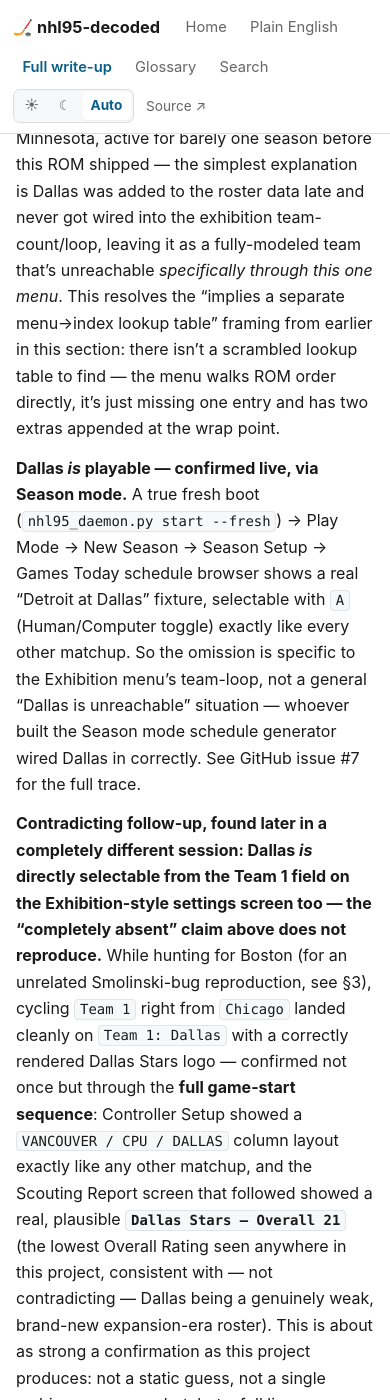
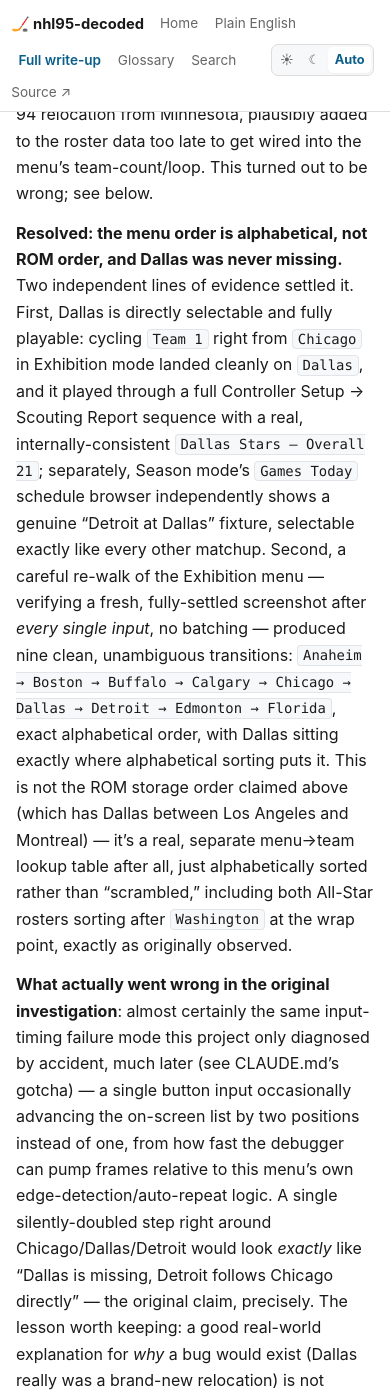
Before and after one commit to BreakableHoodie/nhl95-decoded, a Jekyll site: the page built from docs/FINDINGS.md, in a window 390 px wide and 1400 px high, scrolled down 4793 px. Built offline with Jekyll 4.4.1, drawn with Linux system fonts in a browser that asks for light colours; our own code applies the rules of GitHub Pages for plain Markdown files; some of the changed text lies outside the part shown.

Commit message:
Docs review pass: fix redundancy, add diagrams, polish site legibility
Full editorial review across FINDINGS.md, OVERVIEW.md, GLOSSARY.md, and
the site CSS, verified against a local Jekyll build (light/dark, mobile)
before committing.

- Fixed a real cross-reference bug (§5 pointed to "§6" for content
  actually in §7 item 6).
- Consolidated §2.1's Dallas/alphabetical-menu correction from 5 stacked
  paragraphs (~90 lines) into one tight resolution, and trimmed the
  duplicate retelling in §7 item 3 to a pointer -- the single largest
  redundancy in the document.
- Closed completeness gaps: §7 item 8 (injuries) now reflects today's
  CPU-vs-CPU negative result, §8.3 cross-references item 12's awards-table
  finding, GLOSSARY.md gained "clamp/saturation" and "SRAM" entries used
  elsewhere in the text but never defined.
- Added anchor sub-links for §8.1-8.5 to the TOC (verified against actual
  generated heading IDs, not hand-guessed).
- Added three new diagrams: the bytecode-interpreter primitive chain
  (§6), the team-struct/modifier-table byte layout (§5/issue #1), and a
  plain-English 7-line visual in OVERVIEW.md.
- Site CSS: a scroll-shadow hint on wide tables (previously scrollable
  with zero visual affordance on mobile) and a tighter mobile nav.

Co-Authored-By: Claude Sonnet 5 <noreply@anthropic.com>
Claude-Session: https://claude.ai/code/session_011aZ1aA9KD8EzFd2c37CkWn

````diff
--- a/docs/FINDINGS.md
+++ b/docs/FINDINGS.md
@@ -36,8 +36,13 @@ has argued about for years without ever opening the ROM to check.
 - [4. Anomaly scan of the player database](#4-anomaly-scan-of-the-player-database-rosterjersey-data)
 - [5. Hot/cold streaks](#5-hotcold-streaks--confirmed-real-mechanism-partially-traced)
 - [6. Player rating bytes / Overall Rating formula](#6-player-rating-bytes--jersey-number-solved-overall-rating-formula-solved-and-rom-confirmed-exact-weights--opcode-still-open)
-- [7. Open questions / candidate next steps](#7-open-questions--candidate-next-steps)
+- [7. Open questions / candidate next steps](#7-open-questions--candidate-next-steps) — 12 numbered items, roughly priority order; closed ones are struck through inline, no separate anchors (they're list items, not headings) — Ctrl+F the item number if jumping to one directly
 - [8. Game modes — mapped via live exploration and the official manual](#8-game-modes--mapped-via-live-exploration-and-the-official-manual)
+  - [8.1 The full `Play Mode` list](#81-the-full-play-mode-list)
+  - [8.2 Shootout](#82-shootout--real-live-confirmed-and-richer-than-the-static-find-suggested)
+  - [8.3 Season and Playoffs](#83-season-and-playoffs--the-full-manual-documented-flow-live-confirmed-screen-by-screen)
+  - [8.4 Trade Players](#84-trade-players--and-an-unplanned-lead-for-the-overall-rating-research-issue-2)
+  - [8.5 Full pre-game/pause menu](#85-full-pre-gamepause-menu--fully-mapped-and-closed-issue-13-closed)
 
 **How to read this**: sections are long because they're a *history*, not
 just a result — an earlier hypothesis getting corrected two paragraphs
@@ -99,90 +104,46 @@ Two more tables of the exact same shape sit immediately before the real teams, a
 (confirmed selectable in-game), each mixing star players from many different real
 teams (e.g. `0x834` includes Roy, Messier, Lindros, Bourque, Jagr all in one roster).
 
-**Menu→ROM order, fully mapped live (see §7#3 for the investigation) —
-⚠️ superseded, see the "Fully resolved" paragraph a few paragraphs down:
-the menu order is alphabetical, not ROM order, and Dallas was never
-missing. Kept below for the record, not as a current claim.** The
-in-game Team 1/Team 2 exhibition selector cycles in *exactly* ROM storage order
-with one single, striking exception: **Dallas is completely absent from the
-selectable list** — cycling hits `... Hartford → Los Angeles → Montreal ...`,
-skipping ROM index 10 entirely, despite Dallas having a full, valid roster stored
-in the ROM. The two All-Star rosters
-(stored *before* the real teams in ROM) appear at the *end* of the menu cycle
-instead — the full loop is `Anaheim → Boston → ... → Washington → All Stars East
-→ All Stars West → (wraps to) Anaheim`. Real-world context: the Dallas Stars were
-a brand-new 1993-94 relocation from Minnesota, active for barely one season before
-this ROM shipped — the simplest explanation is Dallas was added to the roster data
-late and never got wired into the exhibition team-count/loop, leaving it as a
-fully-modeled team that's unreachable *specifically through this one menu*. This
-resolves the "implies a separate menu→index lookup table" framing from earlier in
-this section: there isn't a scrambled lookup table to find — the menu walks ROM
-order directly, it's just missing one entry and has two extras appended at the
-wrap point.
-
-**Dallas *is* playable — confirmed live, via Season mode.** A true fresh boot
-(`nhl95_daemon.py start --fresh`) → Play Mode → New Season → Season Setup → Games
-Today schedule browser shows a real "Detroit at Dallas" fixture, selectable with
-`A` (Human/Computer toggle) exactly like every other matchup. So the omission is
-specific to the Exhibition menu's team-loop, not a general "Dallas is unreachable"
-situation — whoever built the Season mode schedule generator wired Dallas in
-correctly. See GitHub issue #7 for the full trace.
-
-**Contradicting follow-up, found later in a completely different session:
-Dallas *is* directly selectable from the Team 1 field on the Exhibition-style
-settings screen too — the "completely absent" claim above does not
-reproduce.** While hunting for Boston (for an unrelated Smolinski-bug
-reproduction, see §3), cycling `Team 1` right from `Chicago` landed cleanly
-on `Team 1: Dallas` with a correctly rendered Dallas Stars logo — confirmed
-not once but through the **full game-start sequence**: Controller Setup
-showed a `VANCOUVER / CPU / DALLAS` column layout exactly like any other
-matchup, and the Scouting Report screen that followed showed a real,
-plausible **`Dallas Stars — Overall 21`** (the lowest Overall Rating seen
-anywhere in this project, consistent with — not contradicting — Dallas
-being a genuinely weak, brand-new expansion-era roster). This is about as
-strong a confirmation as this project produces: not a static guess, not a
-single ambiguous screenshot, but a full live playthrough into a real game
-state with correct, internally-consistent data at every step.
-
-**Fully resolved, same session: the menu order is alphabetical, not ROM
-storage order — the original "walks ROM order directly" mechanism claim
-was itself the mistake.** A careful re-walk, checking a fresh, fully
-settled screenshot after every single input (no batching, no assumptions)
-produced nine consecutive, unambiguous transitions: `Anaheim → Boston →
-Buffalo → Calgary → Chicago → Dallas → Detroit → Edmonton → Florida` —
-**exact alphabetical order**, with Dallas sitting exactly where
-alphabetical sorting puts it (`Chicago` < `Dallas` < `Detroit`). This is
-not the ROM storage order documented above (which has Dallas between Los
-Angeles and Montreal) — it's a completely different, separately-sorted
-traversal, meaning there **is** a real menu→team lookup table after all,
-just an alphabetically-sorted one rather than a "scrambled" one, and it
-correctly includes all 26 teams plus both All-Star rosters (which sort
-after `Washington` at the end, exactly as originally observed).
+**Menu→ROM order — ⚠️ superseded, kept for the record, see the resolution
+right below.** The original theory here was that the in-game Team 1/Team 2
+exhibition selector cycles in *exactly* ROM storage order, with **Dallas
+completely absent from the selectable list** (skipping ROM index 10
+entirely) and both All-Star rosters appended at the wrap point instead of
+appearing where they're actually stored — attributed to Dallas being a
+brand-new 1993-94 relocation from Minnesota, plausibly added to the roster
+data too late to get wired into the menu's team-count/loop. This turned
+out to be wrong; see below.
+
+**Resolved: the menu order is alphabetical, not ROM order, and Dallas was
+never missing.** Two independent lines of evidence settled it. First,
+Dallas is directly selectable and fully playable: cycling `Team 1` right
+from `Chicago` in Exhibition mode landed cleanly on `Dallas`, and it played
+through a full Controller Setup → Scouting Report sequence with a real,
+internally-consistent `Dallas Stars — Overall 21`; separately, Season
+mode's `Games Today` schedule browser independently shows a genuine
+"Detroit at Dallas" fixture, selectable exactly like every other matchup.
+Second, a careful re-walk of the Exhibition menu — verifying a fresh,
+fully-settled screenshot after *every single input*, no batching — produced
+nine clean, unambiguous transitions: `Anaheim → Boston → Buffalo → Calgary
+→ Chicago → Dallas → Detroit → Edmonton → Florida`, exact alphabetical
+order, with Dallas sitting exactly where alphabetical sorting puts it. This
+is not the ROM storage order claimed above (which has Dallas between Los
+Angeles and Montreal) — it's a real, separate menu→team lookup table after
+all, just alphabetically sorted rather than "scrambled," including both
+All-Star rosters sorting after `Washington` at the wrap point, exactly as
+originally observed.
 
 **What actually went wrong in the original investigation**: almost
-certainly the same input-timing issue this session hit repeatedly and
-eventually diagnosed (see CLAUDE.md's new gotcha) — a single button input
+certainly the same input-timing failure mode this project only diagnosed
+by accident, much later (see CLAUDE.md's gotcha) — a single button input
 occasionally advancing the on-screen list by two positions instead of one,
-because of how fast the debugger can pump frames relative to this menu's
-own edge-detection/auto-repeat logic. A single silently-doubled step
-right around Chicago/Dallas/Detroit — entirely plausible given how easy
-this was to reproduce this session — would look *exactly* like "Dallas is
-missing, Detroit follows Chicago directly," which is precisely the
-original claim. The original investigator had no reason to suspect this;
-this project only discovered the failure mode by accident, days later,
-while chasing an unrelated team (Boston).
-
-**Bottom line**: the header paragraph above (with its "Dallas is
-completely absent," "menu walks ROM order directly," and "brand-new
-1993-94 relocation... never wired into the loop" theory) is **superseded,
-not just disputed** — Dallas was never missing, and the underlying
-mechanism theory was wrong in a way that happened to still sound
-plausible. Left the original paragraph in place above rather than
-deleting it, since the wrong turn and why it looked convincing at the
-time (a real hockey fact — Dallas *was* a brand-new relocation — lent
-false support to an incorrect mechanism) is itself a useful lesson for
-this project: a good real-world explanation for *why* a bug would exist is
-not evidence that it *does* exist. GitHub issue #7 closed with this
+from how fast the debugger can pump frames relative to this menu's own
+edge-detection/auto-repeat logic. A single silently-doubled step right
+around Chicago/Dallas/Detroit would look *exactly* like "Dallas is
+missing, Detroit follows Chicago directly" — the original claim,
+precisely. The lesson worth keeping: a good real-world explanation for
+*why* a bug would exist (Dallas really was a brand-new relocation) is not
+evidence that it *does* exist. GitHub issue #7 closed with this
 resolution.
 
 Each team record is laid out as:
@@ -842,7 +803,7 @@ you're changing.)
 **Issue #1 closed: the hot/cold modifier mechanism is now directly, cleanly confirmed
 to apply additively to live-displayed named stats — via a fully self-consistent,
 same-boot test, not a stale residual comparison.** The earlier "shortcut" attempt
-(above, in §6's writeup) tested the *original* residual-measurement boot but guessed
+(§7 item 6's writeup) tested the *original* residual-measurement boot but guessed
 at the team-struct base address and got a genuinely mixed result. Redone properly this
 session with the address-finding method the issue called for, on a **fresh boot**
 (so the specific old residual numbers, +9.7/+11.3, belong to different, no-longer-
@@ -871,6 +832,28 @@ tested self-consistently against this boot's own numbers instead):
   Ronning's Top Speed = **85.3**, Courtnall's Agility = **85.7**.
   Read this boot's own live values off the Team Roster screen: Ronning's Speed =
   **81**, Courtnall's Agility = **98**.
+
+**The addressing chain, visually:**
+
+```
+Vancouver's team_struct base: 0xFFFFC288
+(confirmed live via the 0x0A0006 -> 0x0A0042 call chain,
+cross-checked against the on-screen "Ronning is off his game")
+    │
+    │  + 0x1A4  (start of the modifier table)
+    ▼
+16-byte modifier table — one signed byte (-9..+8)
+per roster index, written once per boot by 0x0083E88
+    │
+    ├── + roster_index 3 (Ronning)
+    │       0xFFFFC42F = 0xFC = -4
+    │       (matches "Cliff Ronning is off his game" on screen)
+    │
+    └── + roster_index 7 (Courtnall)
+            0xFFFFC433 = 0x04 = +4
+            (matches Courtnall's positive Agility residual)
+```
+
 - **Ronning: predicted + modifier = 85.3 + (-4) = 81.3, live = 81 — an exact match.**
   This is a clean, decisive, same-boot confirmation that the hot/cold modifier is
   applied additively to the displayed named stat, not just correlated with it.
@@ -1241,6 +1224,41 @@ gets called **more than once per widget** (a second `jsr $7C810` follows the
 first, at a different call site, before the whole loop returns to
 primitive 1 for the *next* widget/team) — consistent with "once per digit"
 or "once per sub-element" rather than one call producing the whole number.
+
+**The chain traced so far, visually** (ruled-out steps vs. the still-open target):
+
+```
+skip-loop exit (D0 = category index, now spent)
+    │
+    ▼
+primitive 1 (0x7C6D4) ── RULED OUT, D0 untouched
+    │
+    ▼
+primitive 2 (0x7C6E6) ── RULED OUT, D0 untouched
+    │
+    ▼
+real 68k code (not a primitive): A2 = team struct,
+D0 = WRAM $FFFFD266 (a +7-stride offset into the
+per-player attribute block)
+    │
+    ▼
+primitive 3 (0x7C810) ── called ≥2x per widget,
+forwards to 0x7C822
+    │
+    ▼
+0x7C822 ── STILL OPEN, the real candidate. One call
+traced: parses padding, discards D0 without using it
+as an index — check its OTHER call site(s) next
+    │
+    ▼
+primitives 4 (0x7CF16) and 5 (0x7D258) ── not yet traced
+    │
+    ▼
+digit-print (0x7D154) ── confirmed pure formatter
+    │
+    ▼
+displayed rating (e.g. Messier: 79)
+```
 
 **Net effect**: primitives 1 and 2 are now ruled out with direct evidence
 (not just inference), narrowing the real candidate to **`0x0007C822`**
@@ -1506,29 +1524,12 @@ loop (`0x0083E88`). See §5.
    cross-checked appearances), is very likely a genuine bench/backup
    reference that simply isn't surfaced by the Team Roster or Line Editor UI,
    not a meaningfully different kind of data.
-3. ~~Map the menu→team-index lookup~~ — **done, and more interesting than
-   expected.** Live-cycled the full Team 1 selector from a fresh boot (title
-   screen → credits → exhibition options screen; new reusable savestate at
-   `~/team_select.state` on the VM for future sessions). The menu walks ROM
-   order directly — **Dallas is simply missing from the selectable list
-   entirely** (despite having a complete, valid roster in the ROM), and the two
-   All-Star rosters are appended at the wrap point instead of appearing where
-   they're stored. See §2.1 for the full writeup and the likely explanation
-   (Dallas was a brand-new 1993-94 relocation, probably added to the data too
-   late to get wired into the menu's team count/loop). **Fully superseded,
-   a later session: the whole premise was wrong.** Dallas is directly
-   selectable from the Exhibition Team 1 field — played all the way
-   through Controller Setup and a real Scouting Report screen (`Dallas
-   Stars, Overall 21`) — and a careful, single-step-verified re-walk of
-   the menu found the real mechanism: **the selector cycles in
-   alphabetical order** (`Anaheim → Boston → Buffalo → Calgary → Chicago →
-   Dallas → Detroit → Edmonton → Florida`, nine clean verified steps),
-   not ROM storage order as originally concluded. The original "missing"
-   finding was very likely a single silently-doubled input step during
-   that investigation (the same input-timing failure mode this project
-   only diagnosed by accident, much later — see CLAUDE.md), which would
-   have looked exactly like Dallas being skipped. See §2.1 for the full
-   writeup and GitHub issue #7 (closed).
+3. ~~Map the menu→team-index lookup~~ — **done. The menu cycles in
+   alphabetical order (not ROM order), and Dallas was never missing** — an
+   earlier pass through this item concluded the opposite (ROM order,
+   Dallas absent), which turned out to be wrong; see §2.1 for the full
+   evidence trail and the root cause of that original mistake. GitHub
+   issue #7 closed with this resolution.
 4. ~~Check whether jersey number is used as a lookup key anywhere~~ — **checked,
    reasonably confident negative result, not exhaustively proven.** See §4: every
    subsystem mapped this session keys on roster index, never jersey number;
@@ -2043,7 +2044,19 @@ loop (`0x0083E88`). See §5.
    itself is computed/stored — both need live tracing, not more static
    analysis (the same "no memory watchpoints" constraint documented for
    faceoffs in item 7 applies here too). Full byte dumps and the correction
-   above in GitHub issue #9; not pursued further this session.
+   above in GitHub issue #9.
+
+   **Follow-up session: tried the "let genuine CPU-vs-CPU play run and
+   catch the event" approach that worked for issue #10's goal — watched a
+   full 3-period game end to end (see §3's box score), zero injuries
+   occurred.** A useful negative data point, not a dead end: it suggests
+   injuries are a genuinely low-probability per-body-check event, not
+   something a single ~30-minute game reliably produces. Narrowed rather
+   than closed: the concrete next step is finding a live WRAM signal for
+   "an injury just happened" (the same kind of gap clock/period had before
+   value-matching cracked them, see item 11) and then using
+   `tools/nhl95_monitor.py` to poll across *many* auto-run games instead of
+   watching one — not pursued further this session, see issue #9.
 
 9. **Score/Shots RAM addresses — solved, live-confirmed against two real
    goals.** Built for `tools/nhl95_monitor.py` (the unattended CPU-vs-CPU
@@ -2485,7 +2498,11 @@ Calendar`, `Games Today`, `League Leaders`, `Team Stats`, `Player Stats`,
 real divisional structure (`WESTERN CONFERENCE` / `PACIFIC DIV.`:
 Anaheim, Calgary, Edmonton, Los Angeles, San Jose, Vancouver, all `0-0-0`
 on a fresh season) with `GR` (games remaining) reading **84** — matching
-the real 1993-94 NHL's 84-game regular-season length.
+the real 1993-94 NHL's 84-game regular-season length. `End Season After
+Today` is a genuine fast-forward shortcut, not a no-op — see §7 item 12
+for what selecting it actually does (skips straight to a post-season
+`SEASON OPTIONS` menu topped by `On To Playoffs`) and the awards-table
+live-reachability check that motivated trying it.
 
 **Playoffs** (`New Playoffs`): Controller Setup → a full 16-team
 **playoff bracket screen with a rendered Stanley Cup graphic** in the
--- a/docs/assets/css/site.css
+++ b/docs/assets/css/site.css
@@ -113,7 +113,19 @@ pre {
 pre code { background: none; border: none; padding: 0; font-size: 0.85em; white-space: pre; }
 
 /* ---------- tables ---------- */
-.table-wrap { overflow-x: auto; margin: 1.2rem 0; border: 1px solid var(--border); border-radius: 8px; max-width: 100%; }
+.table-wrap {
+  overflow-x: auto; margin: 1.2rem 0; border: 1px solid var(--border); border-radius: 8px; max-width: 100%;
+  /* scroll-shadow hint: fades in at either edge only while there's more to scroll to */
+  background-image:
+    linear-gradient(to right, var(--bg), var(--bg) 70%, transparent),
+    linear-gradient(to left, var(--bg), var(--bg) 70%, transparent),
+    linear-gradient(to right, var(--border), transparent),
+    linear-gradient(to left, var(--border), transparent);
+  background-repeat: no-repeat;
+  background-size: 28px 100%, 28px 100%, 10px 100%, 10px 100%;
+  background-position: left, right, left, right;
+  background-attachment: local, local, scroll, scroll;
+}
 table { border-collapse: collapse; width: 100%; font-size: 0.92rem; }
 th, td { text-align: left; padding: 0.5rem 0.8rem; border-bottom: 1px solid var(--border); }
 th { background: var(--table-header); font-weight: 650; white-space: nowrap; }
@@ -134,5 +146,9 @@ img { max-width: 100%; }
   .page-wrap { padding: 1.25rem 1rem 3rem; }
   h1 { font-size: 1.5rem; }
   h2 { font-size: 1.2rem; }
-  .site-nav { padding: 0.6rem 0.8rem; }
+  .site-nav { padding: 0.5rem 0.7rem; gap: 0.15rem; row-gap: 0.3rem; }
+  .site-nav .brand { font-size: 0.92rem; margin-right: 0.4rem; }
+  .site-nav a.nav-link { font-size: 0.85rem; padding: 0.28rem 0.45rem; }
+  .theme-switch { margin-right: 0.3rem; }
+  .theme-switch button { padding: 0.25rem 0.4rem; font-size: 0.8rem; }
 }
````
Also changed, not shown: docs/GLOSSARY.md (+17 -0 lines), docs/OVERVIEW.md (+12 -0 lines).
